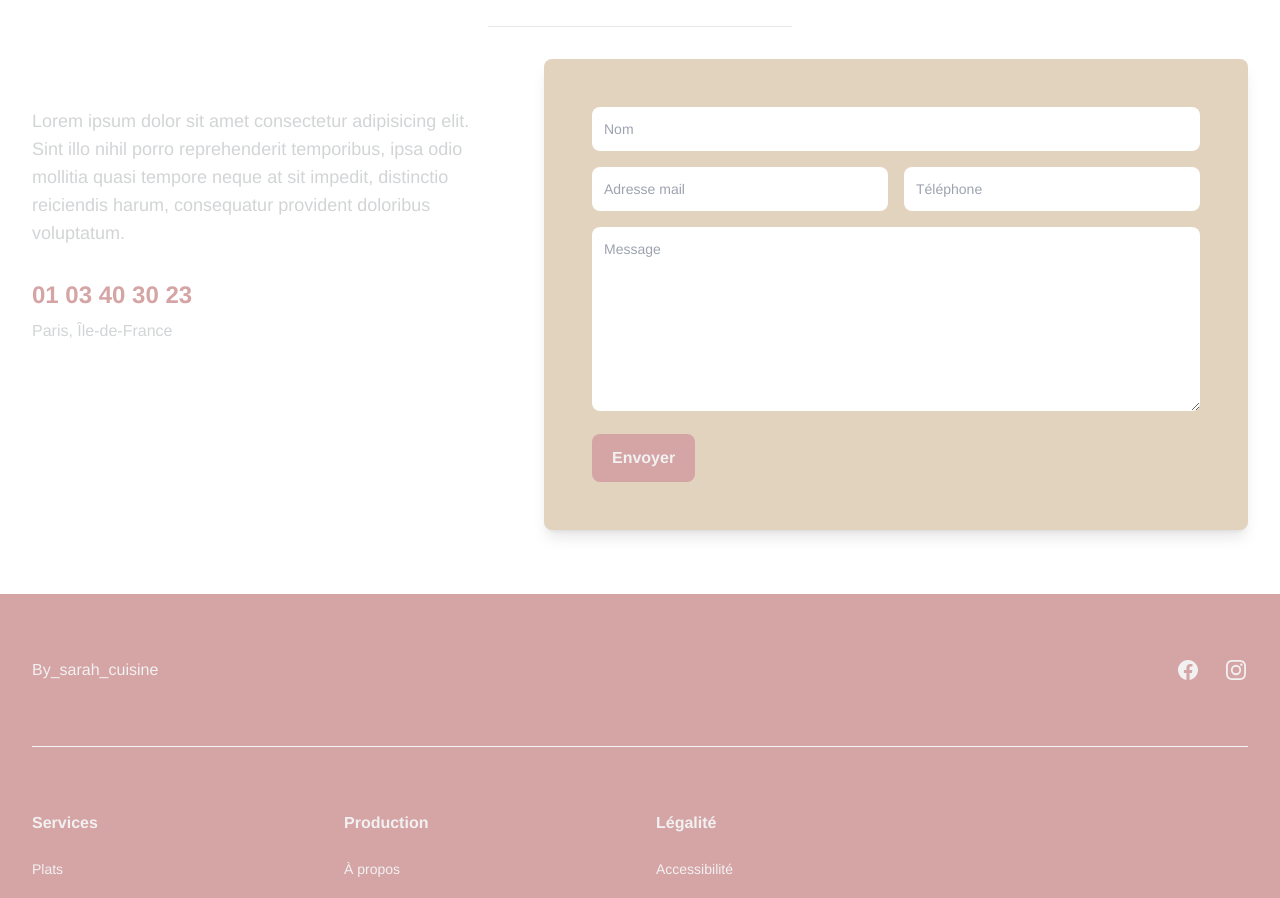
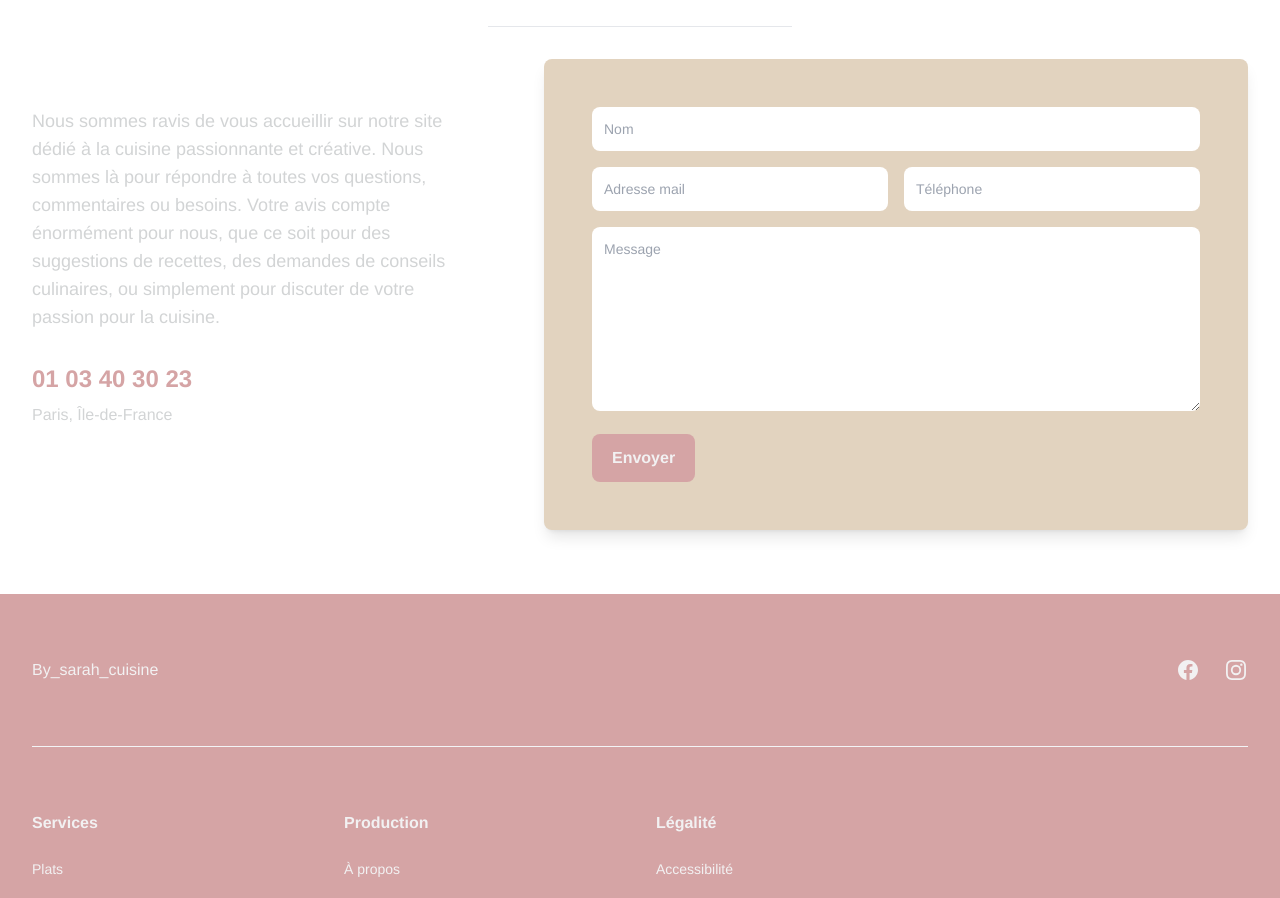
Before and after one commit to franzhopp/By-Sarah-Cuisine, a React (Vite) app: page / in a window 1280 px wide. Shown: the part 3075-3973 px from the top of the page. Built offline with nearby package versions, Linux system fonts and the light colour scheme.

Commit message:
[ADD] update 2

```diff
--- a/index.html
+++ b/index.html
@@ -2,7 +2,6 @@
 <html lang="en">
   <head>
     <meta charset="UTF-8" />
-    <link rel="icon" type="image/svg+xml" href="/vite.svg" />
     <meta name="viewport" content="width=device-width, initial-scale=1.0" />
     <title>By_sarah_cuisine | Bienvenue sur mon site</title>
   </head>
--- a/src/Components/Cards/cards.jsx
+++ b/src/Components/Cards/cards.jsx
@@ -1,7 +1,7 @@
 const Cards = () => {
   return (
     <section className="max-w-7xl mx-auto py-20 px-4 sm:px-6 lg:px-8">
-      <h1 className="text-5xl font-extrabold text-color-gray-pastel text-center">
+      <h1 className="text-3xl sm:text-5xl font-extrabold text-color-gray-pastel text-center">
         Choisissez votre pack
       </h1>
 
--- a/src/Components/Contact/contact.jsx
+++ b/src/Components/Contact/contact.jsx
@@ -10,10 +10,12 @@ const Form = () => {
         <div className="grid grid-cols-1 gap-x-16 gap-y-8 lg:grid-cols-5">
           <div className="lg:col-span-2 lg:py-12">
             <p className="max-w-xl text-lg text-color-gray-pastel font-extralight">
-              Lorem ipsum dolor sit amet consectetur adipisicing elit. Sint illo
-              nihil porro reprehenderit temporibus, ipsa odio mollitia quasi
-              tempore neque at sit impedit, distinctio reiciendis harum,
-              consequatur provident doloribus voluptatum.
+              Nous sommes ravis de vous accueillir sur notre site dédié à la
+              cuisine passionnante et créative. Nous sommes là pour répondre à
+              toutes vos questions, commentaires ou besoins. Votre avis compte
+              énormément pour nous, que ce soit pour des suggestions de
+              recettes, des demandes de conseils culinaires, ou simplement pour
+              discuter de votre passion pour la cuisine.
             </p>
 
             <div className="mt-8">
--- a/src/Components/Navigation/navbar.jsx
+++ b/src/Components/Navigation/navbar.jsx
@@ -304,7 +304,7 @@ const Navbar = () => {
             </NavLink>
           </li>
           <li>
-            <div className="ml-2">
+            <div className="ml-2 mb-5 mt-5">
               <DarkLightThemes className="hidden sm:block" />
             </div>
           </li>
```
